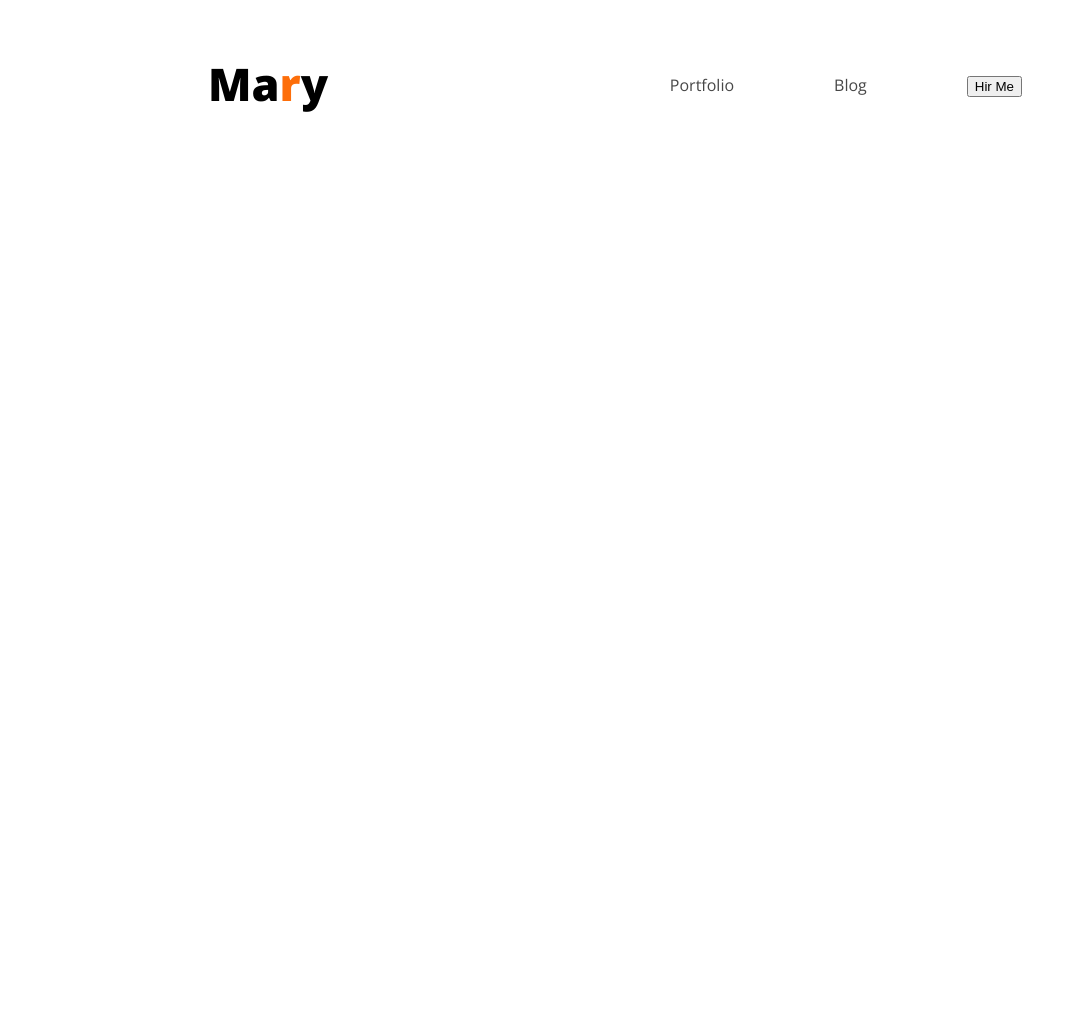
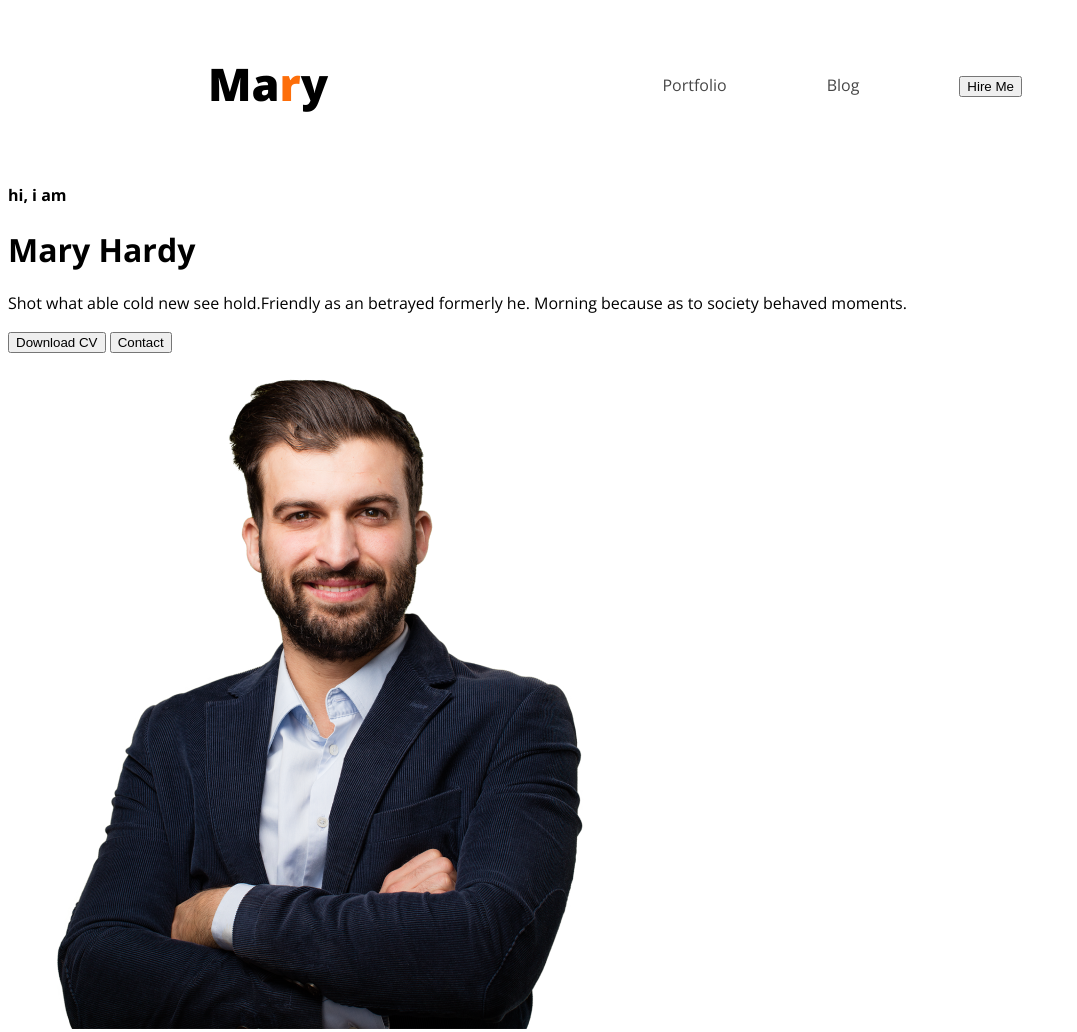
Before and after one commit to chanda-27/my-new-portfolio, a plain HTML site: page index.html in a window 1280 px wide. Shown: the whole page, without its empty margins (0-1077 px from the left). Before the commit the page ends 800 px from the top, so only its background shows below. Drawn offline with nearby package versions, Linux system fonts and the light colour scheme.

Commit message:
some html added

```diff
--- a/index.html
+++ b/index.html
@@ -19,9 +19,19 @@
             <ul>
                 <li><a class="dark-2" href="">Portfolio</a></li>
                 <li><a class="dark-2" href="">Blog</a></li>
-                <li><a href=""><button>Hir Me</button></a></li>
+                <li><a href=""><button>Hire Me</button></a></li>
             </ul>
         </nav>
+        <div class="banner">
+                <div class="banner-content">
+                    <h4 class="banner-greetings">hi, i am</h4>
+                    <h1 class="banner-name">Mary Hardy</h1>
+                    <p class="banner-details">Shot what able cold new see hold.Friendly as an betrayed formerly he. Morning because as to society behaved moments.</p>
+                    <button>Download CV</button>
+                    <button>Contact</button>
+                </div>
+                <img src="images/hardy.png" alt="">
+            </div>
     </header>
     <main>
 
--- a/styles/portfolio.css
+++ b/styles/portfolio.css
@@ -1,4 +1,3 @@
-
 .open-sans-normal {
   font-family: "Open Sans", sans-serif;
   font-optical-sizing: auto;
```
